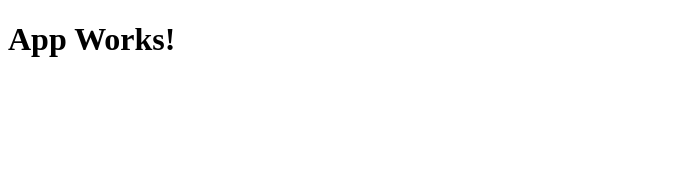
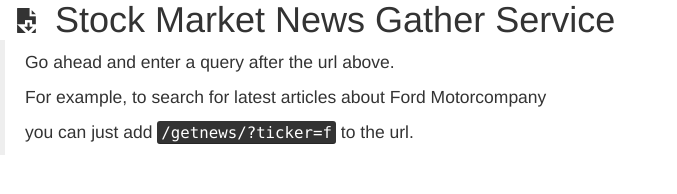
Before and after one commit to nickeyvee/stock-market-news-aggregator, a website: page views/index.html in a window 1280 px wide. Shown: the whole page, without its empty margins (0-677 px from the left). Drawn offline with nearby package versions, Linux system fonts and the light colour scheme.

Commit message:
added description in view and fixed broken package json

```diff
--- a/gatherNewsController.js
+++ b/gatherNewsController.js
@@ -5,6 +5,7 @@ const bodyParser = require('body-parser');
 const path = require('path');
 
 const app = express();
+const port = 3000;
 
 // --- EXPRESS MIDDLEWARE ---
 
@@ -12,7 +13,6 @@ app.use( bodyParser.urlencoded({ // to support URL-encoded bodies.
   extended: true
 }));
 app.use( bodyParser.json() );   // to support JSON-encoded bodies.
-// app.set( 'port', ( process.env.PORT || 3000 ));
 app.use( '/', express.static( path.join(__dirname, 'views')) );
 
 
@@ -29,6 +29,6 @@ app.get( '/getnews/', ( req, res ) => {
 })
 
 
-app.listen( process.env.PORT || 3000 , () => {
-   console.log( "App listening on port " + app.get("port"));
+app.listen( process.env.PORT || port, () => {
+   console.log( "App listening" );
 });
--- a/package.json
+++ b/package.json
@@ -9,7 +9,7 @@
   },
   "scripts": {
     "test": "echo \"Error: no test specified\" && exit 1",
-    "start": "nodemon gatherNewsController.js"
+    "start": "node gatherNewsController.js"
   },
   "repository": {
     "type": "git",
--- a/views/index.html
+++ b/views/index.html
@@ -5,8 +5,23 @@
       <base href="/">
       <meta name="viewport" content="width=device-width, initial-scale=1">
       <link rel="icon" type="image/png" href="favicon-16x16.png" sizes="16x16" />
+      <link rel="stylesheet" href="https://maxcdn.bootstrapcdn.com/bootstrap/3.3.7/css/bootstrap.min.css">
    </head>
+   <style>
+      i {
+         font-size: 25px;
+         margin: 0 15px 0 15px;
+      }
+      .inline {
+         display: inline;
+      }
+   </style>
    <body>
-      <h1>App Works!</h1>
+      <span><i class="glyphicon glyphicon-save-file inline"></i><h1 class="inline">Stock Market News Gather Service</h1></span>
+      <blockquote>
+         <p>Go ahead and enter a query after the url above.</p>
+         <p>For example, to search for latest articles about Ford Motorcompany</p>
+         <p>you can just add <kbd>/getnews/?ticker=f</kbd> to the url.</p>
+      </blockquote>
    </body>
 </html>
```
